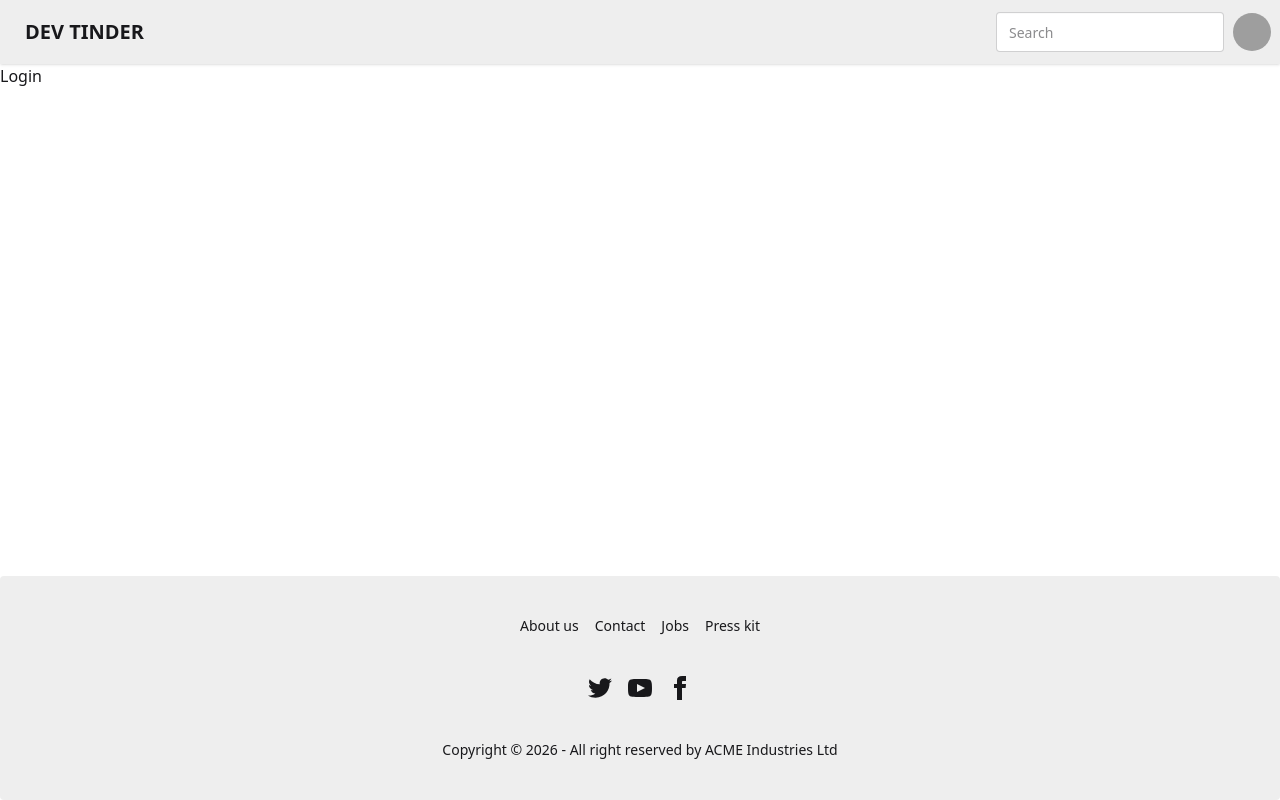
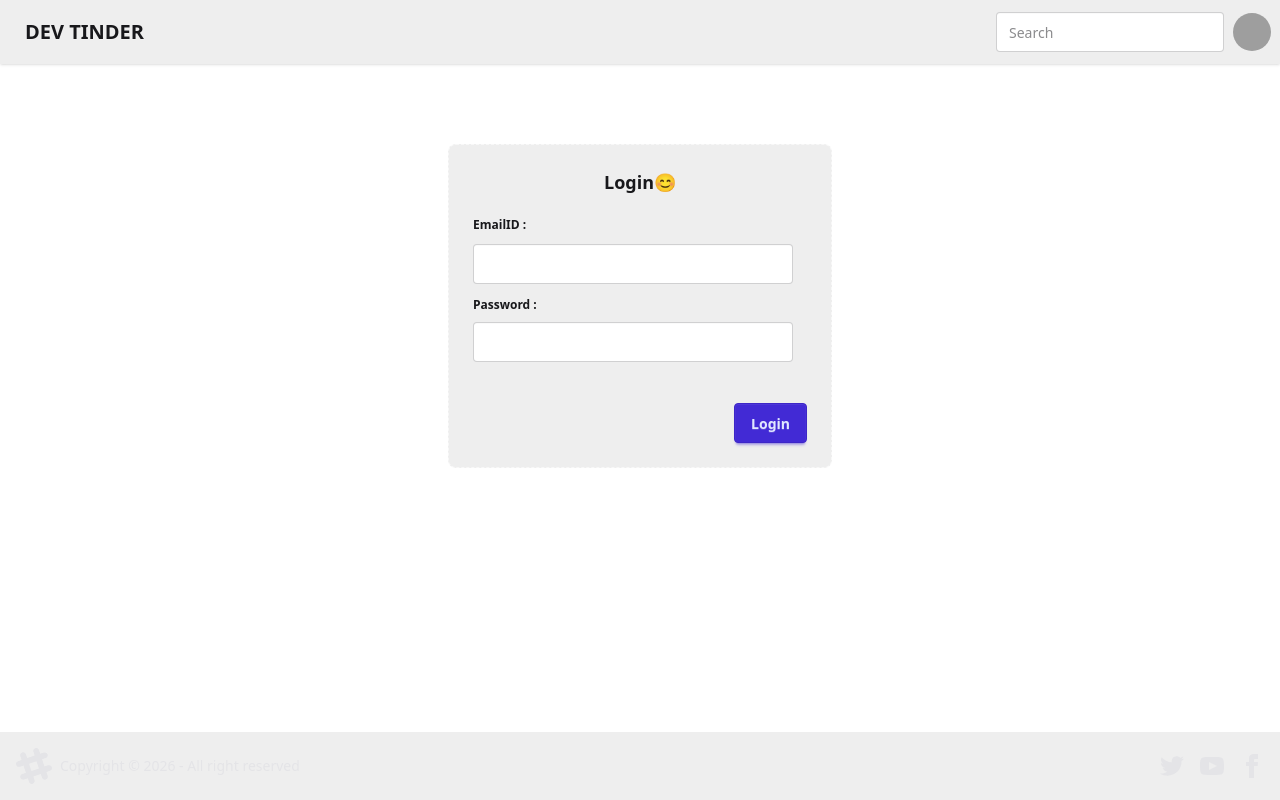
Before and after one commit to Likhith-1421/NODE-FRONTEND, a React (Vite) app in the folder NODE-FRONTEND/: page /login in a window 1280 px wide. Built offline with nearby package versions, Linux system fonts and the light colour scheme; grey boxes are pictures that could not be loaded.

Commit message:
LOGIN-API-IN-FRONTEND

```diff
--- a/NODE-FRONTEND/package.json
+++ b/NODE-FRONTEND/package.json
@@ -11,6 +11,7 @@
   },
   "dependencies": {
     "@tailwindcss/vite": "^4.1.18",
+    "axios": "^1.13.2",
     "react": "^19.2.0",
     "react-dom": "^19.2.0",
     "react-router-dom": "^7.13.0",
--- a/NODE-FRONTEND/src/Footer.jsx
+++ b/NODE-FRONTEND/src/Footer.jsx
@@ -2,15 +2,22 @@
 
 const Footer = () => {
   return (
-    <div><footer className="footer footer-horizontal footer-center bg-base-300 text-base-content rounded p-10 fixed bottom-0">
-  <nav className="grid grid-flow-col gap-4">
-    <a className="link link-hover">About us</a>
-    <a className="link link-hover">Contact</a>
-    <a className="link link-hover">Jobs</a>
-    <a className="link link-hover">Press kit</a>
-  </nav>
-  <nav>
-    <div className="grid grid-flow-col gap-4">
+    <div><footer className="footer sm:footer-horizontal bg-base-300 text-neutral-content items-center p-4 fixed bottom-0">
+  <aside className="grid-flow-col items-center">
+    <svg
+      width="36"
+      height="36"
+      viewBox="0 0 24 24"
+      xmlns="http://www.w3.org/2000/svg"
+      fillRule="evenodd"
+      clipRule="evenodd"
+      className="fill-current">
+      <path
+        d="M22.672 15.226l-2.432.811.841 2.515c.33 1.019-.209 2.127-1.23 2.456-1.15.325-2.148-.321-2.463-1.226l-.84-2.518-5.013 1.677.84 2.517c.391 1.203-.434 2.542-1.831 2.542-.88 0-1.601-.564-1.86-1.314l-.842-2.516-2.431.809c-1.135.328-2.145-.317-2.463-1.229-.329-1.018.211-2.127 1.231-2.456l2.432-.809-1.621-4.823-2.432.808c-1.355.384-2.558-.59-2.558-1.839 0-.817.509-1.582 1.327-1.846l2.433-.809-.842-2.515c-.33-1.02.211-2.129 1.232-2.458 1.02-.329 2.13.209 2.461 1.229l.842 2.515 5.011-1.677-.839-2.517c-.403-1.238.484-2.553 1.843-2.553.819 0 1.585.509 1.85 1.326l.841 2.517 2.431-.81c1.02-.33 2.131.211 2.461 1.229.332 1.018-.21 2.126-1.23 2.456l-2.433.809 1.622 4.823 2.433-.809c1.242-.401 2.557.484 2.557 1.838 0 .819-.51 1.583-1.328 1.847m-8.992-6.428l-5.01 1.675 1.619 4.828 5.011-1.674-1.62-4.829z"></path>
+    </svg>
+    <p>Copyright © {new Date().getFullYear()} - All right reserved</p>
+  </aside>
+  <nav className="grid-flow-col gap-4 md:place-self-center md:justify-self-end">
     <a>
       <svg
         xmlns="http://www.w3.org/2000/svg"
@@ -44,11 +51,7 @@
           d="M9 8h-3v4h3v12h5v-12h3.642l.358-4h-4v-1.667c0-.955.192-1.333 1.115-1.333h2.885v-5h-3.808c-3.596 0-5.192 1.583-5.192 4.615v3.385z"></path>
       </svg>
     </a>
-    </div>
   </nav>
-  <aside>
-    <p>Copyright © {new Date().getFullYear()} - All right reserved by ACME Industries Ltd</p>
-  </aside>
 </footer></div>
   )
 }
--- a/NODE-FRONTEND/src/Login.jsx
+++ b/NODE-FRONTEND/src/Login.jsx
@@ -1,8 +1,47 @@
-import React from 'react'
+import React, { useState } from 'react'
+import axios from "axios"
+const Login = () => {
+const [emailID,setEmailID] = useState("");
+const [password,setPassword] = useState("")
+const handlesubmit = async() =>
+{
+  try{
+    const res =  await axios.post("http://localhost:8888/login"
+,{
+    emailID,
+    password
+  })}
+  catch(err)
+  {
+    console.log(err)
+  }
 
-const Login = () => {
+}
   return (
-    <div>Login</div>
+    <div className='flex justify-center my-20'>
+      <div className="card card-dash bg-base-300 w-96">
+  <div className="card-body">
+    <h2 className="card-title justify-center">Login😊</h2>
+
+<div>
+  <fieldset className="fieldset">
+  <span className="fieldset-legend">EmailID :</span>
+  <input type="text" value={emailID} className="input"onChange={(e)=>setEmailID(e.target.value)} />
+
+  </fieldset>
+   <fieldset className="fieldset">
+  <legend className="fieldset-legend">Password :</legend>
+  <input type="password" value={password} className="input" onChange={(e)=>setPassword(e.target.value)}/>
+  </fieldset>
+</div>
+<br/>
+
+    <div className="card-actions justify-end">
+      <button className="btn btn-primary"onClick={handlesubmit}>Login</button>
+    </div>
+  </div>
+</div>
+    </div>
   )
 }
 
--- a/NODE-FRONTEND/src/Navbar.jsx
+++ b/NODE-FRONTEND/src/Navbar.jsx
@@ -1,5 +1,3 @@
-import React from 'react'
-
 const Navbar = () => {
   return (
     <div><div className="navbar bg-base-300 shadow-sm">
@@ -26,7 +24,7 @@
               </a>
             </li>
             <li><a>Settings</a></li>
-        <li><a>Logout</a></li>
+            <li><a >Logout</a></li>
           </ul>
         </div>
       </div>
```
Also changed, not shown: 1 other file (tests, documents, lock files or other folders). Lines whose indentation alone changed are shown as unchanged.
